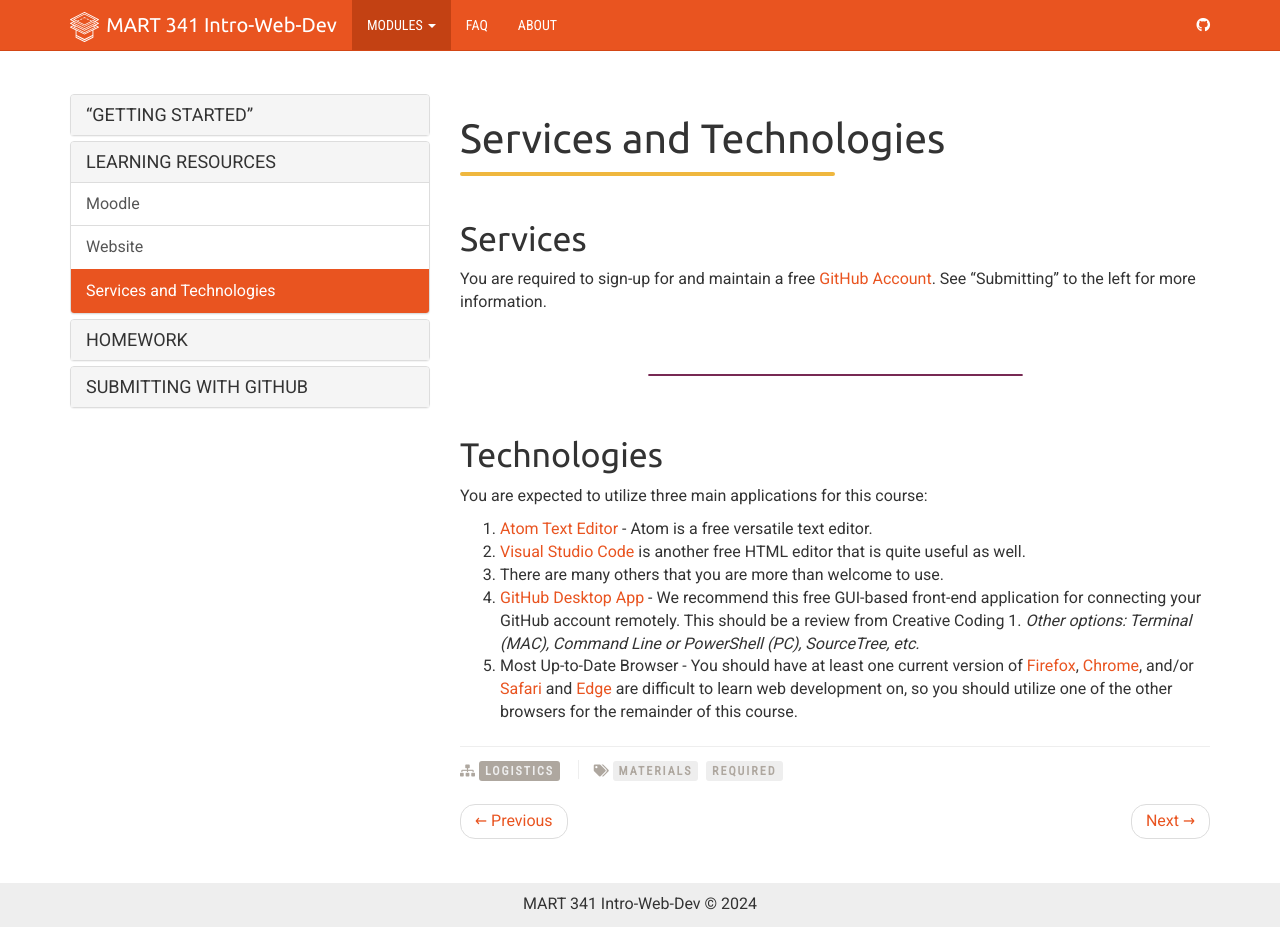
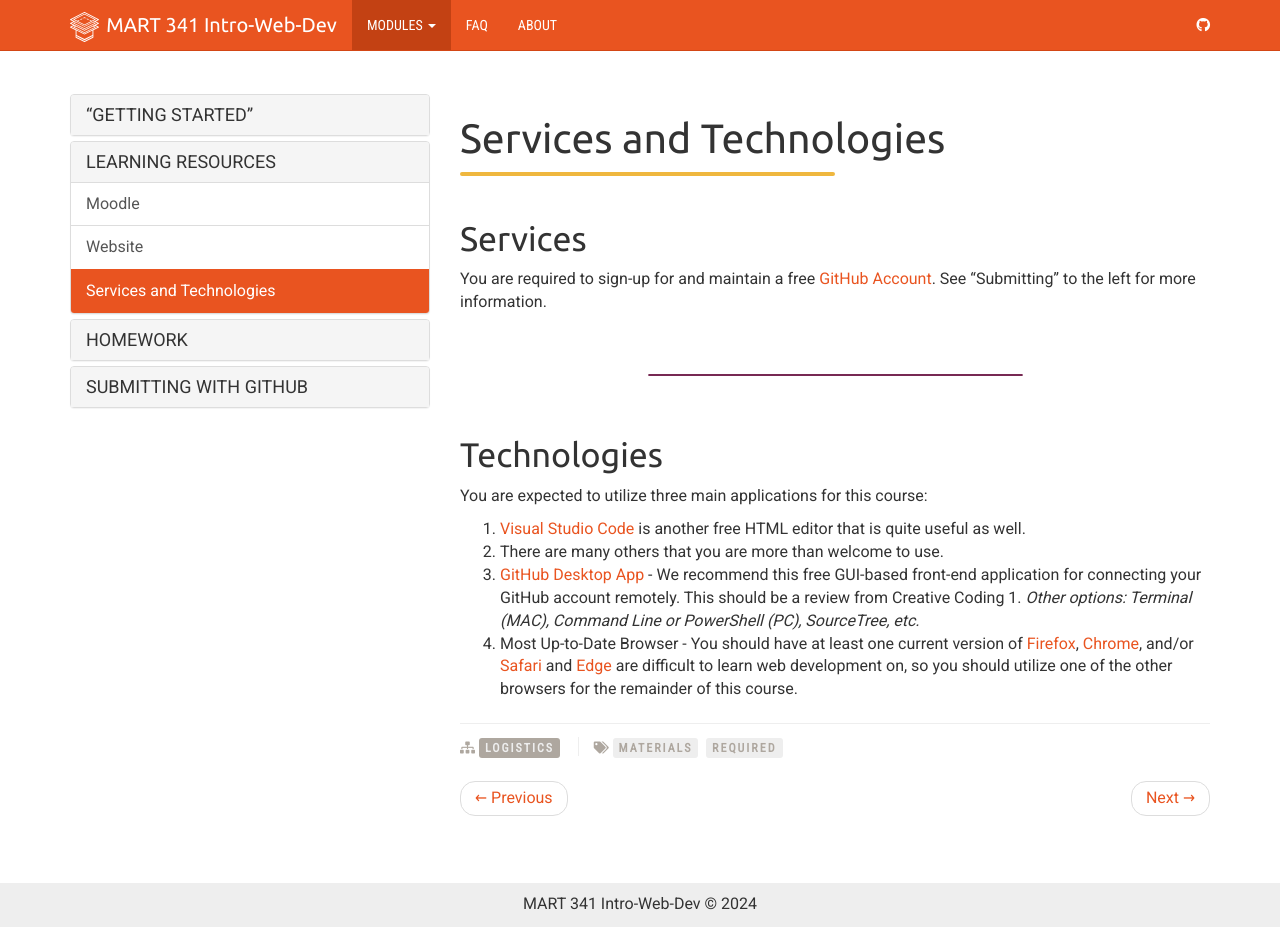
Before and after one commit to Montana-Media-Arts/webDesignSpring2024, a Jekyll site: the page built from _docs/topic-00/01-learning-resources/page-03.md, in a window 1280 px wide and 927 px high. Built offline with Jekyll 4.4.1, drawn with Linux system fonts in a browser that asks for light colours; nearby versions of some CDN libraries.

Commit message:
Update page-03.md

```diff
--- a/_docs/topic-00/01-learning-resources/page-03.md
+++ b/_docs/topic-00/01-learning-resources/page-03.md
@@ -18,8 +18,7 @@
 
 ## Technologies
 You are expected to utilize three main applications for this course:
-1. <a href="https://atom.io/" target="_blank">Atom Text Editor</a> - Atom is a free versatile text editor.
-2. <a href="https://code.visualstudio.com/download" target="_new">Visual Studio Code</a> is another free HTML editor that is quite useful as well.
-3. There are many others that you are more than welcome to use.
-4. <a href="https://desktop.github.com/" target="_blank">GitHub Desktop App</a> - We recommend this free GUI-based front-end application for connecting your GitHub account remotely.  This should be a review from Creative Coding 1.  _Other options: Terminal (MAC), Command Line or PowerShell (PC), SourceTree, etc._
-5. Most Up-to-Date Browser - You should have at least one current version of <a href="https://www.mozilla.org/en-US/" target="_new">Firefox</a>, <a href="https://www.google.com/chrome/" target="_new">Chrome</a>, and/or <a href="https://www.apple.com/safari/" target="_new">Safari</a> and <a href="https://www.microsoft.com/en-us/windows/microsoft-edge" target="_new">Edge</a> are difficult to learn web development on, so you should utilize one of the other browsers for the remainder of this course.
+1. <a href="https://code.visualstudio.com/download" target="_new">Visual Studio Code</a> is another free HTML editor that is quite useful as well.
+2. There are many others that you are more than welcome to use.
+3. <a href="https://desktop.github.com/" target="_blank">GitHub Desktop App</a> - We recommend this free GUI-based front-end application for connecting your GitHub account remotely.  This should be a review from Creative Coding 1.  _Other options: Terminal (MAC), Command Line or PowerShell (PC), SourceTree, etc._
+4. Most Up-to-Date Browser - You should have at least one current version of <a href="https://www.mozilla.org/en-US/" target="_new">Firefox</a>, <a href="https://www.google.com/chrome/" target="_new">Chrome</a>, and/or <a href="https://www.apple.com/safari/" target="_new">Safari</a> and <a href="https://www.microsoft.com/en-us/windows/microsoft-edge" target="_new">Edge</a> are difficult to learn web development on, so you should utilize one of the other browsers for the remainder of this course.
```
